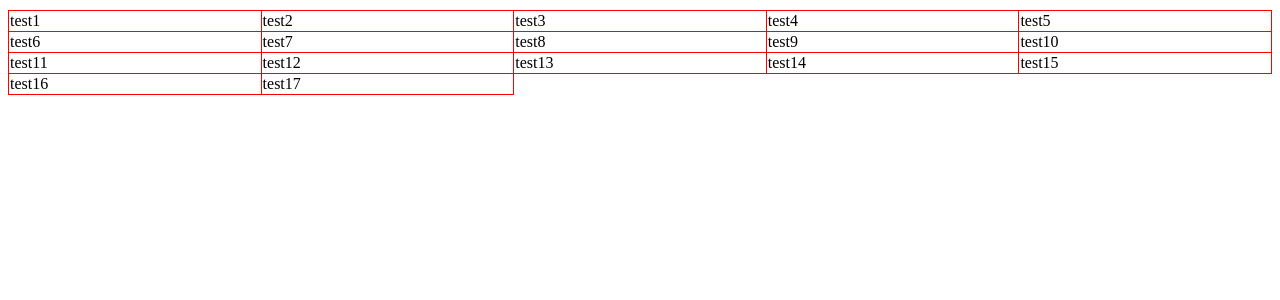
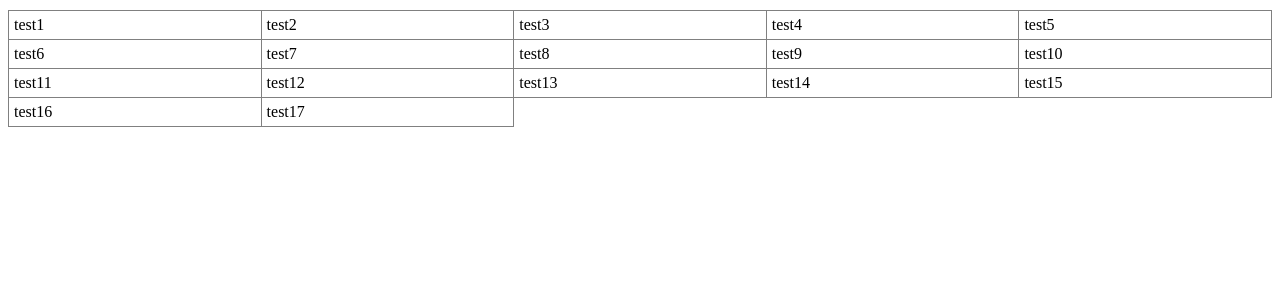
Before and after one commit to mark953fps/angular-ivy-afjl4r, an Angular app: page / in a window 1280 px wide. Shown: the top 300 px of the page. Built offline with nearby package versions, Linux system fonts and the light colour scheme.

Commit message:
1 file modified

```diff
--- a/src/app/app.component.css
+++ b/src/app/app.component.css
@@ -4,5 +4,6 @@ table.table {
 }
 
 table.table td {
-  border: 1px solid red;
+  border: 1px solid gray;
+  padding: 5px;
 }
```
